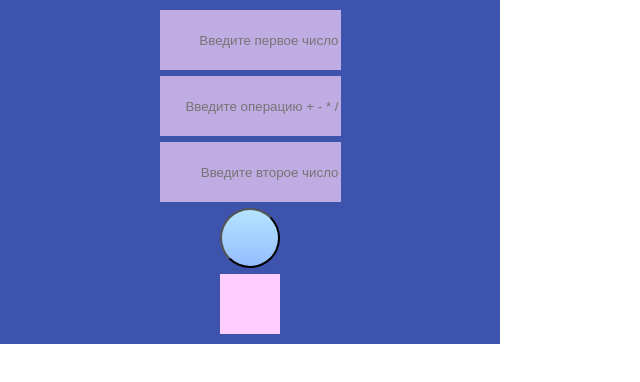
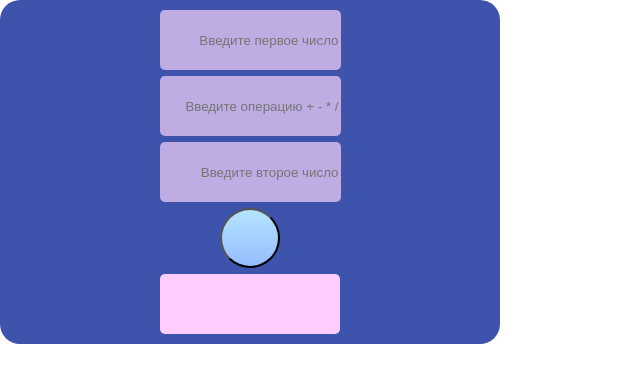
Before and after one commit to magkontrol/calc, a plain HTML site: page index.html in a window 1280 px wide. Shown: the whole page, without its empty margins (0-640 px from the left). Drawn offline with Linux system fonts and the light colour scheme.

Commit message:
[fix] css second

```diff
--- a/styles/style.scss
+++ b/styles/style.scss
@@ -11,6 +11,7 @@ body {
 }
 
 .calc {
+  border-radius: 20px;
   color: #000;
   display: flex;
   padding: 10px 6px;
@@ -27,13 +28,17 @@ body {
     gap: 6px;
   }
   &__first {
+    border-radius: 5px;
     text-align: end;
     background-color: #bface2;
     height: 60px;
+    min-width: 180px;
     border: none;
     outline: none;
   }
   &__second {
+    min-width: 180px;
+    border-radius: 5px;
     text-align: end;
     background-color: #bface2;
     height: 60px;
@@ -41,6 +46,8 @@ body {
     outline: none;
   }
   &__operation {
+    min-width: 180px;
+    border-radius: 5px;
     text-align: end;
     background-color: #bface2;
     height: 60px;
@@ -55,6 +62,8 @@ body {
     background: linear-gradient(#b4e4ff, #95bdff);
   }
   &__result {
+    min-width: 180px;
+    border-radius: 5px;
     padding: 6px;
     display: flex;
     height: 60px;
@@ -63,6 +72,5 @@ body {
     border-color: #000;
     color: #000;
     background-color: #ffcefe;
-    min-width: 60px;
   }
 }
```
Also changed, not shown: styles/style.css, 1 other file.
